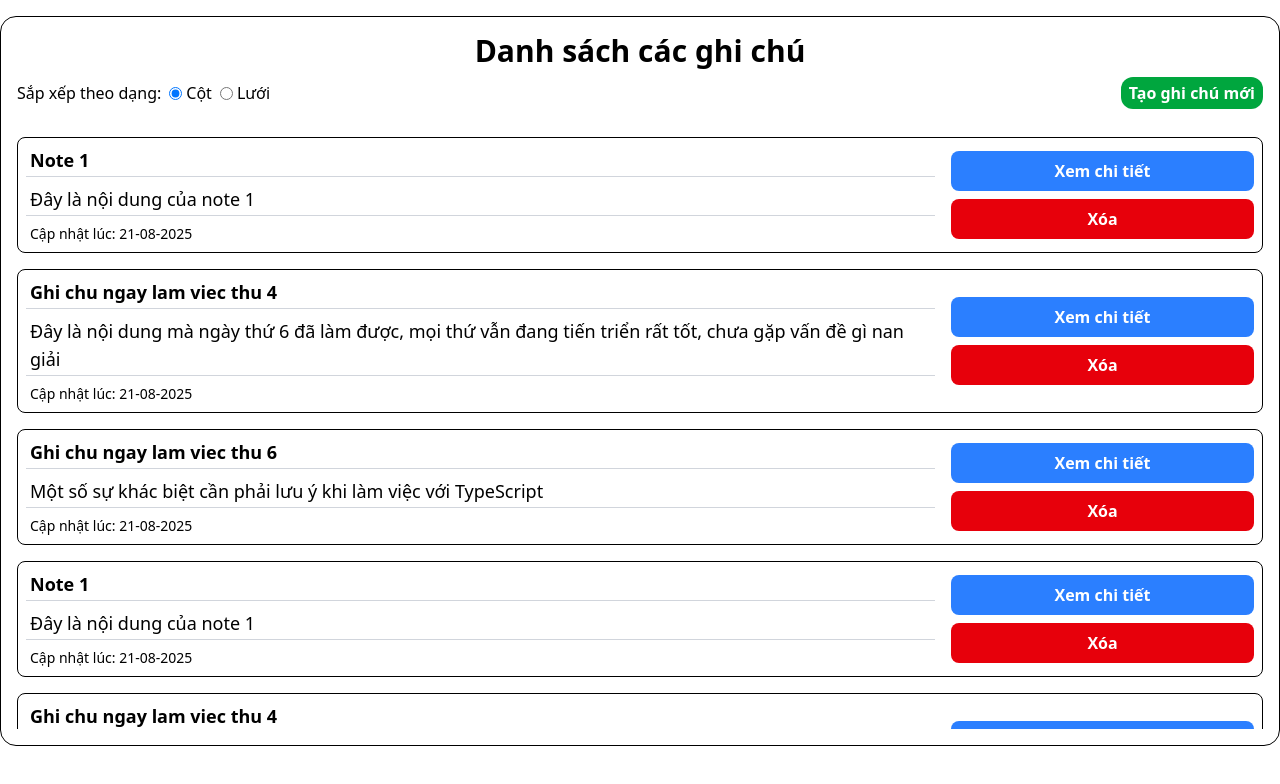
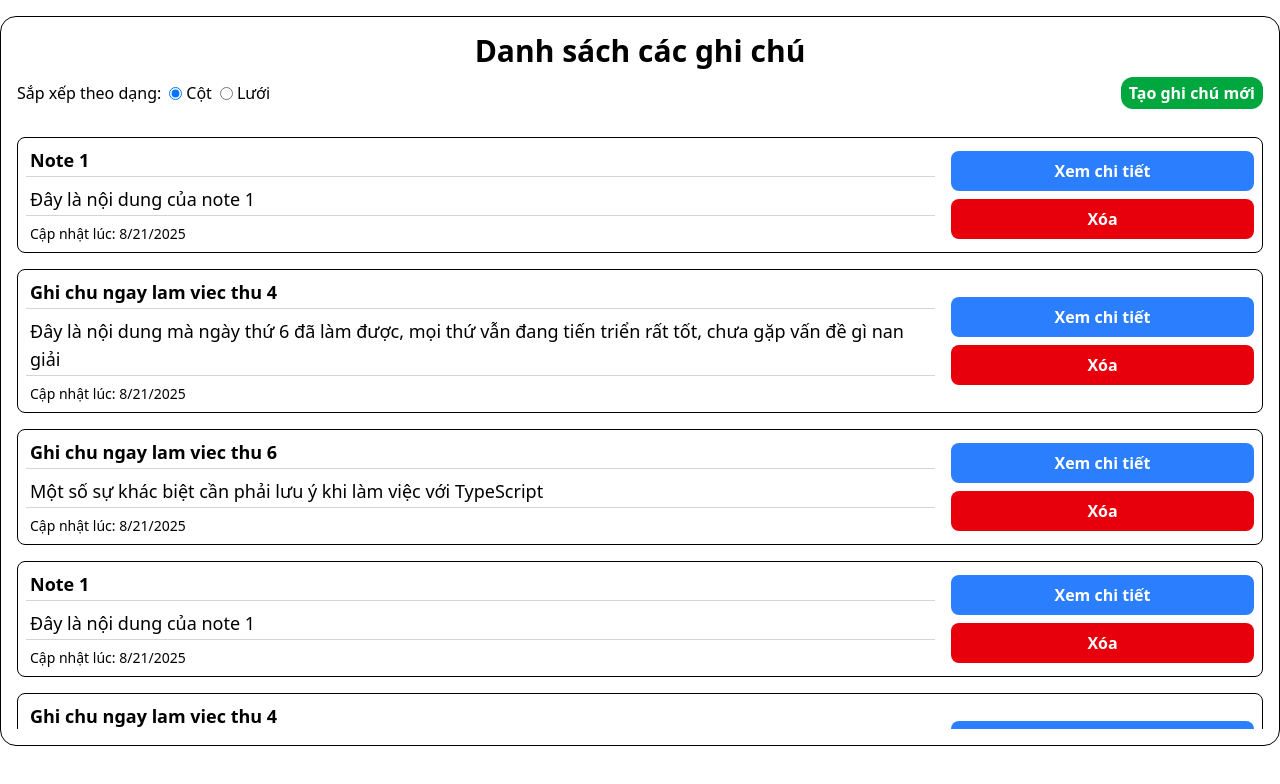
Before and after one commit to ngthcuong/Note-app, a React (Vite) app: page / in a window 1280 px wide. Shown: the top 784 px of the page. Built offline with nearby package versions, Linux system fonts and the light colour scheme.

Commit message:
refactor: update date handling in mockPost and Note interfaces; enhance NoteCard display with formatted date

```diff
--- a/src/assets/mockPost.tsx
+++ b/src/assets/mockPost.tsx
@@ -5,66 +5,66 @@ export const mockPost: Note[] = [
     id: '1',
     title: 'Note 1',
     content: 'Đây là nội dung của note 1',
-    createdAt: '21-08-2025',
-    updatedAt: '21-08-2025',
+    createdAt: new Date('2025-08-21'),
+    updatedAt: new Date('2025-08-21'),
   },
   {
     id: '2',
     title: 'Ghi chu ngay lam viec thu 4',
     content:
       'Đây là nội dung mà ngày thứ 6 đã làm được, mọi thứ vẫn đang tiến triển rất tốt, chưa gặp vấn đề gì nan giải',
-    createdAt: '21-08-2025',
-    updatedAt: '21-08-2025',
+    createdAt: new Date('2025-08-21'),
+    updatedAt: new Date('2025-08-21'),
   },
   {
     id: '3',
     title: 'Ghi chu ngay lam viec thu 6',
     content: 'Một số sự khác biệt cần phải lưu ý khi làm việc với TypeScript',
-    createdAt: '21-08-2025',
-    updatedAt: '21-08-2025',
+    createdAt: new Date('2025-08-21'),
+    updatedAt: new Date('2025-08-21'),
   },
   {
     id: '4',
     title: 'Note 1',
     content: 'Đây là nội dung của note 1',
-    createdAt: '21-08-2025',
-    updatedAt: '21-08-2025',
+    createdAt: new Date('2025-08-21'),
+    updatedAt: new Date('2025-08-21'),
   },
   {
     id: '5',
     title: 'Ghi chu ngay lam viec thu 4',
     content:
       'Đây là nội dung mà ngày thứ 6 đã làm được, mọi thứ vẫn đang tiến triển rất tốt, chưa gặp vấn đề gì nan giải',
-    createdAt: '21-08-2025',
-    updatedAt: '21-08-2025',
+    createdAt: new Date('2025-08-21'),
+    updatedAt: new Date('2025-08-21'),
   },
   {
     id: '6',
     title: 'Ghi chu ngay lam viec thu 6',
     content: 'Một số sự khác biệt cần phải lưu ý khi làm việc với TypeScript',
-    createdAt: '21-08-2025',
-    updatedAt: '21-08-2025',
+    createdAt: new Date('2025-08-21'),
+    updatedAt: new Date('2025-08-21'),
   },
   {
     id: '7',
     title: 'Note 1',
     content: 'Đây là nội dung của note 1',
-    createdAt: '21-08-2025',
-    updatedAt: '21-08-2025',
+    createdAt: new Date('2025-08-21'),
+    updatedAt: new Date('2025-08-21'),
   },
   {
     id: '8',
     title: 'Ghi chu ngay lam viec thu 4',
     content:
       'Đây là nội dung mà ngày thứ 6 đã làm được, mọi thứ vẫn đang tiến triển rất tốt, chưa gặp vấn đề gì nan giải',
-    createdAt: '21-08-2025',
-    updatedAt: '21-08-2025',
+    createdAt: new Date('2025-08-21'),
+    updatedAt: new Date('2025-08-21'),
   },
   {
     id: '9',
     title: 'Ghi chu ngay lam viec thu 6',
     content: 'Một số sự khác biệt cần phải lưu ý khi làm việc với TypeScript',
-    createdAt: '21-08-2025',
-    updatedAt: '21-08-2025',
+    createdAt: new Date('2025-08-21'),
+    updatedAt: new Date('2025-08-21'),
   },
 ];
--- a/src/components/NoteCard.tsx
+++ b/src/components/NoteCard.tsx
@@ -27,7 +27,9 @@ const NoteCard: React.FC<NoteCardProps> = ({
           {content}
         </div>
 
-        <div className='mt-2 pl-1 text-sm'>Cập nhật lúc: {updatedAt}</div>
+        <div className='mt-2 pl-1 text-sm'>
+          Cập nhật lúc: {updatedAt.toLocaleDateString()}
+        </div>
       </div>
 
       {/* Các nút hành động */}
--- a/src/interfaces/Note.ts
+++ b/src/interfaces/Note.ts
@@ -2,6 +2,6 @@ export interface Note {
   id: string;
   title: string;
   content: string;
-  readonly createdAt: string;
-  readonly updatedAt: string;
+  readonly createdAt: Date;
+  readonly updatedAt: Date;
 }
--- a/src/pages/CreateNotePage.tsx
+++ b/src/pages/CreateNotePage.tsx
@@ -2,22 +2,20 @@ import { yupResolver } from '@hookform/resolvers/yup';
 import { Controller, useForm } from 'react-hook-form';
 import * as yup from 'yup';
 import { mockPost } from '../assets/mockPost';
-
-interface Note {
-  id: string;
-  title: string;
-  content: string;
-  createdAt: Date;
-}
+import type { Note } from '../interfaces/Note';
+import { useNavigate } from 'react-router-dom';
 
 interface FormData {
   id?: string;
   title: string;
   content: string;
   createdAt: Date;
+  updatedAt: Date;
 }
 
 const CreateNotePage = () => {
+  const navigate = useNavigate();
+
   const formSchema = yup.object({
     title: yup
       .string()
@@ -29,6 +27,7 @@ const CreateNotePage = () => {
       .min(1, 'Nội dung không được để trống')
       .required('Nội dung là bắt buộc'),
     createdAt: yup.date().default(() => new Date()),
+    updatedAt: yup.date().default(() => new Date()),
   });
 
   const {
@@ -41,6 +40,7 @@ const CreateNotePage = () => {
       title: '',
       content: '',
       createdAt: new Date(),
+      updatedAt: new Date(),
     },
   });
 
@@ -52,7 +52,8 @@ const CreateNotePage = () => {
 
     mockPost.push({
       ...data,
-      createdAt: data.createdAt.toISOString(),
+      createdAt: new Date(),
+      updatedAt: new Date(),
     });
 
     control._reset({
@@ -61,8 +62,8 @@ const CreateNotePage = () => {
       createdAt: new Date(),
     });
 
-    console.log(data);
-    console.log(mockPost);
+    alert('Tạo một ghi chú mới thành công!');
+    navigate('/');
   };
 
   return (
--- a/src/pages/HomePage.tsx
+++ b/src/pages/HomePage.tsx
@@ -59,7 +59,8 @@ const HomePage: React.FC = () => {
             Hiện không có ghi chú nào. Hãy tạo mới để hiển thị.
           </div>
         )}
-        {notes.map(item => {
+        {notes
+          .map(item => {
             return (
               <NoteCard
                 {...item}
@@ -68,7 +69,10 @@ const HomePage: React.FC = () => {
                 deleteNote={() => handleDeleteNote(item.id)}
               />
             );
-        })}
+          })
+          .sort(
+            (a, b) => b.props.updatedAt.getTime() - a.props.updatedAt.getTime()
+          )}
       </div>
     </div>
   );
```
Lines whose indentation alone changed are shown as unchanged.
